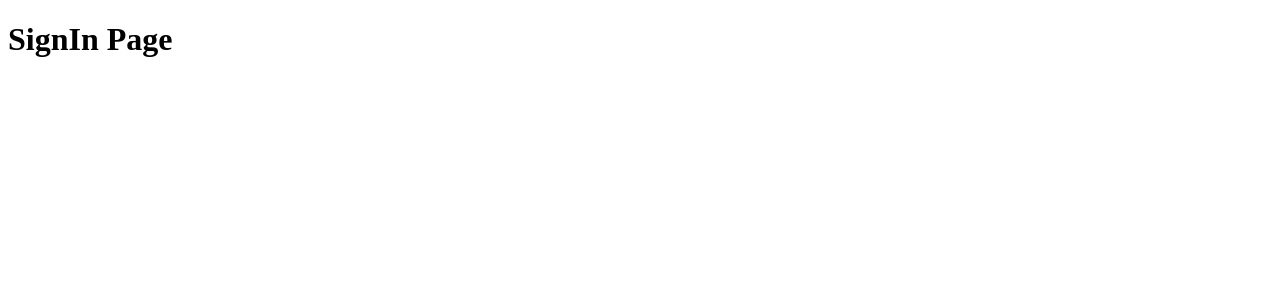
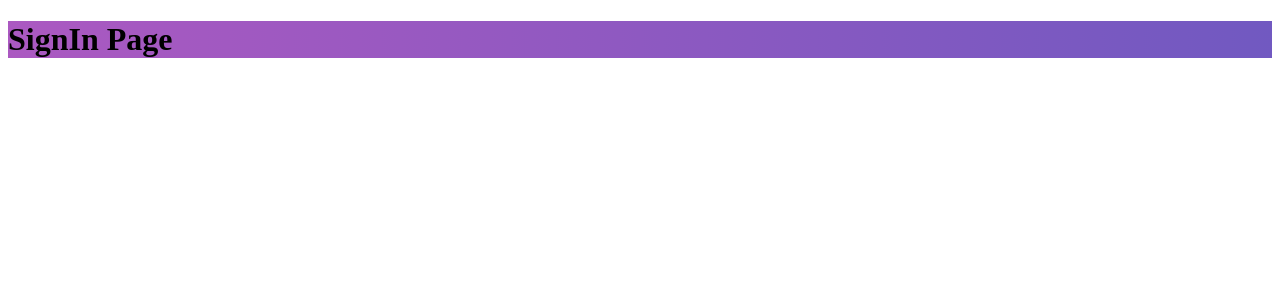
Before and after one commit to charliedeus/portal-do-estudante-frontend, a React (Create React App) app: page / in a window 1280 px wide. Shown: the top 300 px of the page. Built offline with nearby package versions, Linux system fonts and the light colour scheme.

Commit message:
Define layouts

```diff
--- a/package.json
+++ b/package.json
@@ -13,7 +13,8 @@
     "react-hooks": "^1.0.1",
     "react-router-dom": "^5.1.2",
     "react-scripts": "3.3.0",
-    "reactotron-react-js": "^3.3.7"
+    "reactotron-react-js": "^3.3.7",
+    "styled-components": "^5.0.0"
   },
   "scripts": {
     "start": "react-scripts start",
--- /dev/null
+++ b/src/pages/_layouts/auth/index.js
@@ -0,0 +1,7 @@
+import React from 'react';
+
+import { Wrapper } from './styles';
+
+export default function AuthLayout({ children }) {
+  return <Wrapper>{children}</Wrapper>;
+}
--- /dev/null
+++ b/src/pages/_layouts/auth/styles.js
@@ -0,0 +1,6 @@
+import styled from 'styled-components';
+
+export const Wrapper = styled.div`
+  height: 100%;
+  background: linear-gradient(-90deg, #7159c1, #ab59c1);
+`;
--- /dev/null
+++ b/src/pages/_layouts/default/index.js
@@ -0,0 +1,7 @@
+import React from 'react';
+
+import { Wrapper } from './styles';
+
+export default function DefaultLayout({ children }) {
+  return <Wrapper>{children}</Wrapper>;
+}
--- /dev/null
+++ b/src/pages/_layouts/default/styles.js
@@ -0,0 +1,6 @@
+import styled from 'styled-components';
+
+export const Wrapper = styled.div`
+  height: 100%;
+  background: #333;
+`;
--- /dev/null
+++ b/src/routes/Route.js
@@ -0,0 +1,34 @@
+import React from 'react';
+import { Route, Redirect } from 'react-router-dom';
+
+import AuthLayout from '../pages/_layouts/auth';
+import DefaultLayout from '../pages/_layouts/default';
+
+export default function RouteWrapper({
+  component: Component,
+  isPrivate = false,
+  ...rest
+}) {
+  const signed = false;
+
+  if (!signed && isPrivate) {
+    return <Redirect to="/" />;
+  }
+
+  if (signed && !isPrivate) {
+    return <Redirect to="/profile" />;
+  }
+
+  const Layout = signed ? DefaultLayout : AuthLayout;
+
+  return (
+    <Route
+      {...rest}
+      render={props => (
+        <Layout>
+          <Component {...props} />
+        </Layout>
+      )}
+    />
+  );
+}
--- a/src/routes/index.js
+++ b/src/routes/index.js
@@ -1,11 +1,11 @@
 import React from 'react';
-import { Switch, Route } from 'react-router-dom';
+import { Switch } from 'react-router-dom';
+import Route from './Route';
 
 import SignIn from '../pages/SignIn';
 import SignUp from '../pages/SignUp';
 
 import Profile from '../pages/Profile';
-
 
 export default function Routes() {
   return (
@@ -13,7 +13,7 @@ export default function Routes() {
       <Route path="/" exact component={SignIn} />
 
       <Route path="/register" component={SignUp} />
-      <Route path="/profile" component={Profile} />
+      <Route path="/profile" component={Profile} isPrivate />
     </Switch>
   );
 }
```
Also changed, not shown: 1 other file (tests, documents, lock files or other folders).
